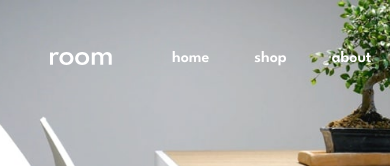
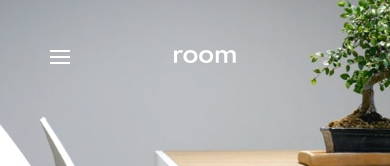
Before and after one commit to steff93/room-homepage, a React (Create React App) app: page / in a window 390 px wide. Shown: the top 166 px of the page. Built offline with nearby package versions, Linux system fonts and the light colour scheme.

Commit message:
started work on mobile navigation

```diff
--- a/src/assets/images/index.ts
+++ b/src/assets/images/index.ts
@@ -1,12 +1,14 @@
 import SlideImage1 from "./desktop-image-hero-1.jpg";
 import SlideImage2 from "./desktop-image-hero-2.jpg";
 import SlideImage3 from "./desktop-image-hero-3.jpg";
+import MobileHamburger from "./icon-hamburger.svg";
 import FooterImageDark from "./image-about-dark.jpg";
 import FooterImageLight from "./image-about-light.jpg";
 
 export {
   FooterImageDark,
   FooterImageLight,
+  MobileHamburger,
   SlideImage1,
   SlideImage2,
   SlideImage3,
--- a/src/components/Header/Header.scss
+++ b/src/components/Header/Header.scss
@@ -1,19 +1,33 @@
 @import "../../styles-config.scss";
 
 .header {
-  // background-color: $veryDarkGray;
-
   display: flex;
   align-items: center;
   padding: 50px;
   position: absolute;
   z-index: 2;
-  // width: 100%;
+
+  .mobile-menu {
+    display: none;
+  }
 
   @media (max-width: 767px) {
     box-sizing: border-box;
     max-width: 100%;
+    width: 100%;
     overflow: hidden;
+
+    .mobile-menu {
+      display: block;
+    }
+
+    .navigation {
+      display: none;
+    }
+
+    .logo {
+      margin: auto;
+    }
   }
 }
 
--- a/src/components/Header/Header.tsx
+++ b/src/components/Header/Header.tsx
@@ -1,12 +1,21 @@
 /* eslint-disable jsx-a11y/anchor-is-valid */
+import { ReactComponent as MobileHamburger } from "../../assets/images/icon-hamburger.svg";
 import { ReactComponent as Logo } from "../../assets/images/logo.svg";
 import "./Header.scss";
 
 const Header = () => {
   const menuItems = ["home", "shop", "about", "contact"] as const;
 
+  const handleMobileMenuClick = () => {
+    console.log("click");
+  };
+
   return (
     <header className="header">
+      <MobileHamburger
+        className="mobile-menu"
+        onClick={handleMobileMenuClick}
+      />
       <a className="logo" href="#">
         <Logo />
       </a>
```
